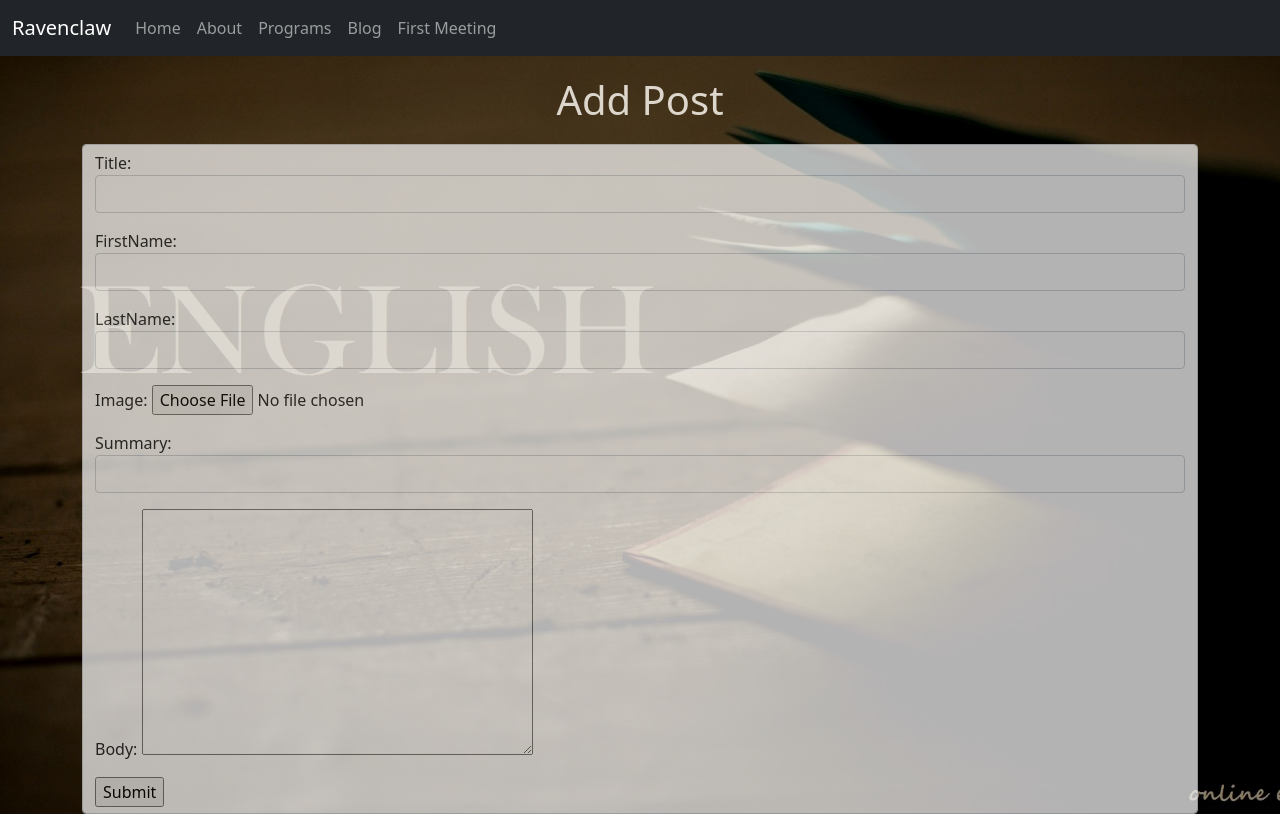
After one commit to ringomag/skolaProject, a Django app: page /addPost/ in a window 1280 px wide. The commit adds this page. Run offline with Django 3.2, Linux system fonts and the light colour scheme; some libraries are stand-ins or nearby versions.

Commit message:
blog and add post

```diff
--- a/skola/forms.py
+++ b/skola/forms.py
@@ -1,7 +1,23 @@
 from django import forms
-from django.forms.fields import CharField
+from django.forms import ModelForm
+from .models import Blog
+from ckeditor.fields import RichTextField
 
 class FirstMeetingForm(forms.Form):
     first_name=forms.CharField(max_length=30, widget=forms.TextInput(attrs={'class':'form-control'}) )
     last_name=forms.CharField(max_length=30, widget=forms.TextInput(attrs={'class':'form-control'}) )
     email=forms.EmailField(max_length=50, widget=forms.EmailInput(attrs={'class':'form-control', 'placeholder':"someone@something.com"}) )
+
+
+class BlogForm(ModelForm):
+    class Meta:
+        model = Blog
+        fields = '__all__'
+
+        widgets = {
+            'title' : forms.TextInput(attrs={'class':'form-control'}),
+            'firstName' : forms.TextInput(attrs={'class':'form-control'}),
+            'lastName' : forms.TextInput(attrs={'class':'form-control'}),
+            'summary' : forms.TextInput(attrs={'class':'form-control'}),
+
+        }
--- a/skola/models.py
+++ b/skola/models.py
@@ -10,7 +10,7 @@ class Blog(models.Model):
     summary = models.CharField(max_length=200)
     body = RichTextField(blank=True, null=True)
     created = models.DateTimeField(auto_now_add=True, null=True)
-    edited = models.DateTimeField(auto_now_add=True, null=True)
+    edited = models.DateTimeField(auto_now=True, null=True)
 
     def __str__(self):
         return self.title
--- /dev/null
+++ b/skola/templates/addPost.html
@@ -0,0 +1,22 @@
+{% extends 'base.html' %}
+{% load static %}
+
+{% block title %} Add Post {% endblock %}
+
+{% block heading %}
+<h1 class="text-center">Add Post</h1>
+{% endblock %}
+
+{% block content %}
+
+<div class="row">
+    <div class="col">
+        <form method="POST" class="form-control" style="opacity: 0.7">
+            {{form.media}}
+            {{form.as_p|safe}}
+            <input type="submit">
+        </form>
+
+    </div>
+</div>
+{% endblock %}
--- a/skola/templates/base.html
+++ b/skola/templates/base.html
@@ -40,10 +40,10 @@
     {% endblock %}
 
     </div>
-    <footer>
+    <!-- <footer>
       <div id="absolute" class="text-center p-3" style="background-color: rgba(0, 0, 0, 0.7); color:#ddd6cc;">
       © 2021 Copyright: School</div>
-    </footer>
+    </footer> -->
     <script src="https://cdn.jsdelivr.net/npm/bootstrap@5.0.1/dist/js/bootstrap.bundle.min.js" integrity="sha384-gtEjrD/SeCtmISkJkNUaaKMoLD0//ElJ19smozuHV6z3Iehds+3Ulb9Bn9Plx0x4" crossorigin="anonymous"></script>
 </body>
 </html>
--- a/skola/templates/blog.html
+++ b/skola/templates/blog.html
@@ -7,5 +7,8 @@
 {% endblock %}
 
 {% block content %}
-    <a href="" class="btn btn-secondary">Add POST</a>
+    <a href="{% url 'addPost' %}" class="btn btn-dark">Add POST</a>
+
+
+
 {% endblock %}
--- a/skola/urls.py
+++ b/skola/urls.py
@@ -1,6 +1,6 @@
 from django.urls import path
 from . import views
-from .views import FirstMeetingView
+from .views import FirstMeetingView, BlogPostView
 
 urlpatterns = [
     path('', views.index, name="index"),
@@ -8,5 +8,6 @@ urlpatterns = [
     path('programs/', views.programs, name="programs"),
     path('first_meeting/', FirstMeetingView.as_view(), name="first_meeting"),
     path('blog/', views.blog, name="blog"),
+    path('addPost/', BlogPostView.as_view(), name="addPost"),
 
 ]
--- a/skola/views.py
+++ b/skola/views.py
@@ -1,5 +1,5 @@
 from django.shortcuts import render, redirect
-from .forms import FirstMeetingForm
+from .forms import FirstMeetingForm, BlogForm
 from django.views import View
 from django.core.mail import send_mail
 from django.contrib import messages
@@ -21,7 +21,7 @@ class FirstMeetingView(View):
 
     def get(self, request, *args, **kwargs):
         form = FirstMeetingForm
-        return render(request, 'first_meeting.html', {'form':form,})
+        return render(request, 'first_meeting.html', {'form':form})
 
     def post(self, request, *args, **kwargs):
         form = FirstMeetingForm
@@ -47,3 +47,8 @@ class FirstMeetingView(View):
             return redirect('first_meeting')
 
         return render(request, 'first_meeting.html', {'form':form, 'message_first_name':message_first_name})
+
+class BlogPostView(View):
+    def get(self, request, *args, **kwargs):
+        form = BlogForm
+        return render(request, 'addPost.html', {"form":form})
```
Also changed, not shown: skola/migrations/0004_alter_blog_edited.py (added).
